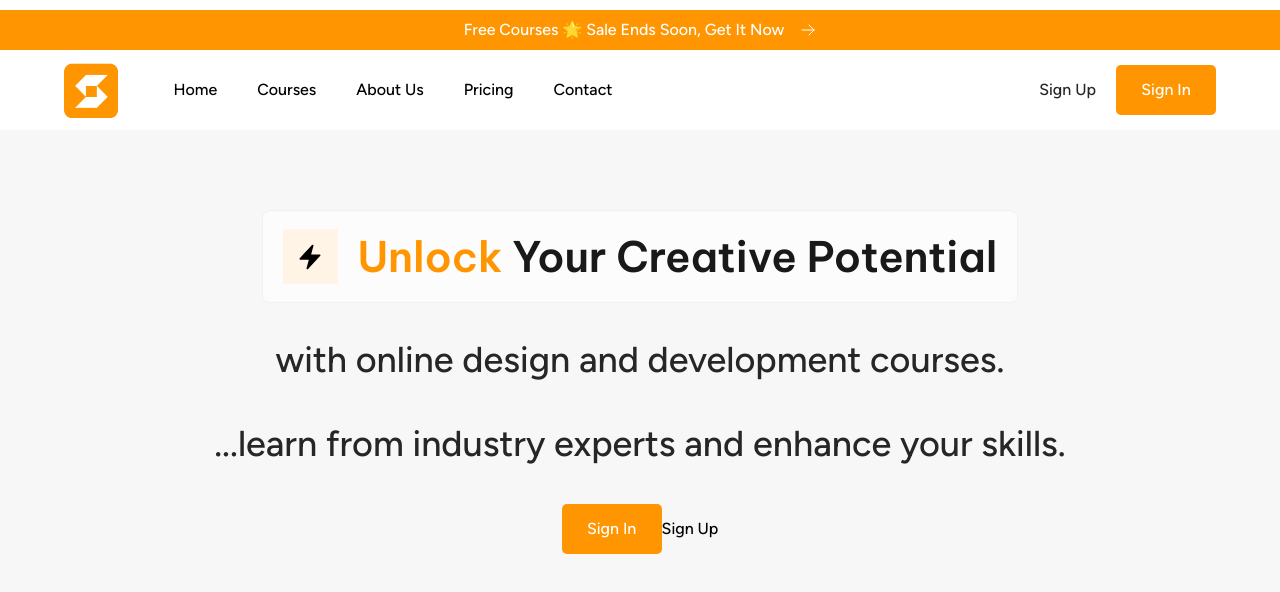
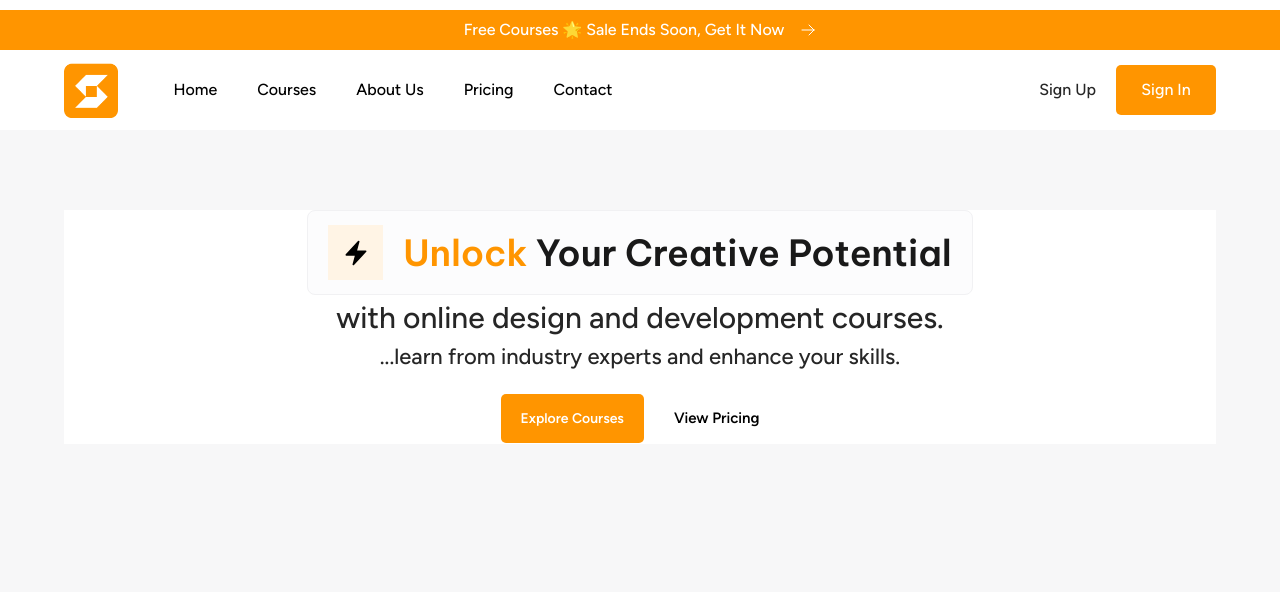
Before and after one commit to JosephOluOlofinte/sleat, a React (Vite) app: page / in a window 1280 px wide. Shown: the top 592 px of the page. Built offline with nearby package versions, Linux system fonts and the light colour scheme.

Commit message:
update to hero. Everything works fine

```diff
--- a/src/pages/home/Hero.tsx
+++ b/src/pages/home/Hero.tsx
@@ -56,26 +56,31 @@ const Hero = () => {
                   py-[12px] px-[20px]
                   animate-bounce
                   hover:bg-orange95
+                  ease-in-out duration-500 rounded-[5px]
                   ">Home</a></li>
                   <li><a href="" className="
                   py-[12px] px-[20px]
                   animate-bounce
                   hover:bg-orange95
+                  ease-in-out duration-500 rounded-[5px]
                   ">Courses</a></li>
                   <li><a href="" className="
                   py-[12px] px-[20px]
                   animate-bounce
                   hover:bg-orange95
+                  ease-in-out duration-500 rounded-[5px]
                   ">About Us</a></li>
                   <li><a href="" className="
                   py-[12px] px-[20px]
                   animate-bounce
                   hover:bg-orange95
+                  ease-in-out duration-500 rounded-[5px]
                   ">Pricing</a></li>
                   <li><a href="" className="
                   py-[12px] px-[20px]
                   animate-bounce
                   hover:bg-orange95
+                  ease-in-out duration-500 rounded-[5px]
                   ">Contact</a></li>
                 </ul>
               </nav>
@@ -118,13 +123,17 @@ const Hero = () => {
         // Hero section
         flex justify-center
         h-[calc(100vh-130px)]
+        pt-[80px]
         ">
           <div className="
           #hero-container
-          flex flex-col items-center gap-[30px]
-          w-[90%]
-          pt-[80px]
+          bg-absoluteWhite
+          flex flex-col items-center gap-[20px]
+          text-center
+          w-[90%] h-max
           ">
+
+            <div>
               <div className="
               #unlock-potential
               bg-white99
@@ -140,7 +149,7 @@ const Hero = () => {
                 <div className='
                 bg-orange95
                 flex justify-center items-center
-              h-[50px] w-[50px]
+                h-[45px] w-[45px]
                 xltablet:h-[55px] xltablet:w-[55px]
                 desktop:h-[65px] desktop:w-[65px]
                 '>
@@ -149,13 +158,13 @@ const Hero = () => {
                   </svg>
                 </div>
                 <h1 className='
-              text-grey10 text-[14px]
-              mobile:text-[1.1rem]
+                text-grey10 text-[16px]
+                mobile:text-[18px]
                 xlmobile:text-[22px]
-              tablet:text-[30px]
-              xltablet:text-[36px]
-              laptop:text-[42px]
-              desktop:text-[48px]
+                tablet:text-[28px]
+                xltablet:text-[32px]
+                laptop:text-[36px]
+                desktop:text-[40px]
                 font-semibold
                 '>
                   <span className='text-orange50'>Unlock</span> Your Creative Potential
@@ -164,41 +173,53 @@ const Hero = () => {
                 <p className='
                 text-grey15 text-[14px]
                 mobile:text-[17px]
-              xlmobile:text-[20px]
-              tablet:text-[26px]
-              xltablet:text-[32px]
-              laptop:text-[36px]
-              desktop:text-[42px]
+                xlmobile:text-[18px]
+                tablet:text-[22px]
+                xltablet:text-[26px]
+                laptop:text-[30px]
+                desktop:text-[34px]
                 font-medium
                 '>with online design and development courses.</p>
               <small className='
-              text-grey15 text-center text-[15px]
-              mobile:text-[17px]
-              xlmobile:text-[20px]
-              tablet:text-[26px]
-              xltablet:text-[32px]
-              laptop:text-[36px]
-              desktop:text-[42px]
+                text-grey15 text-center text-[12px]
+                mobile:text-[14px]
+                xlmobile:text-[16px]
+                tablet:text-[18px]
+                xltablet:text-[20px]
+                laptop:text-[22px]
+                desktop:text-[24px]
                 w-[30ch]
                 xltablet:w-auto
-              '>...learn from industry experts and enhance your skills.</small>
+                '>...learn from industry experts and enhance your skills.
+              </small>
+            </div>
 
             <div>
+              <div className='
+              #hero-buttons
+              flex items-center gap-[10px]
+              '>
                 <a href="">
                   <button className="
                 bg-orange50
                   rounded-[5px]
+                  text-[14px]
                 text-absoluteWhite
-                h-[45px] w-[85px]
-                laptop:h-[50px] laptop:w-[100px]
-                ">Sign In</button>
+                  font-semibold
+                  py-[14px] px-[20px]
+                  ">Explore Courses</button>
                 </a>
                 <a href="">
                   <button className="
-                h-[45px]
-                laptop:h-[55px]
-                ">Sign Up</button>
+                  rounded-[5px]
+                  text-[15px]
+                  font-semibold
+                  py-[14px] px-[20px]
+                  hover:border-[1px] hover:border-orange50
+                  ease-in-out duration-500
+                  ">View Pricing</button>
                 </a>
+              </div>
             </div>
           </div>
         </main>
```
Lines whose indentation alone changed are shown as unchanged.
